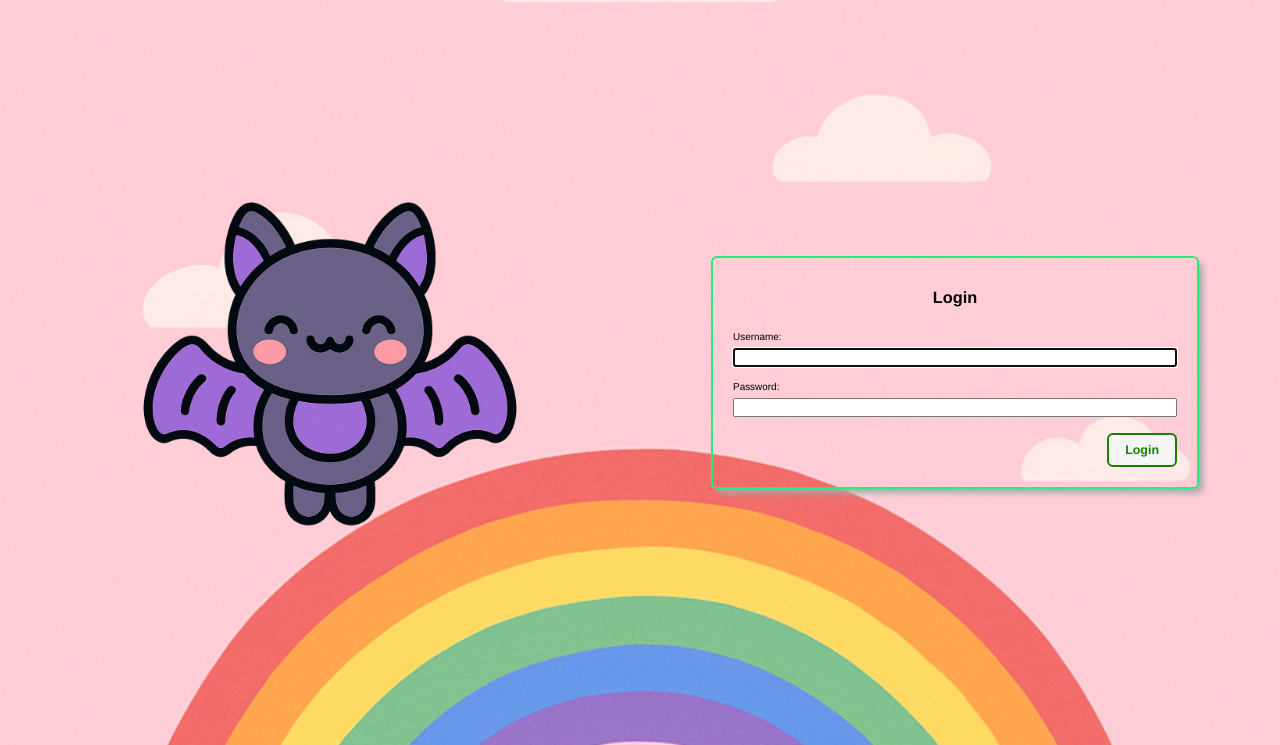
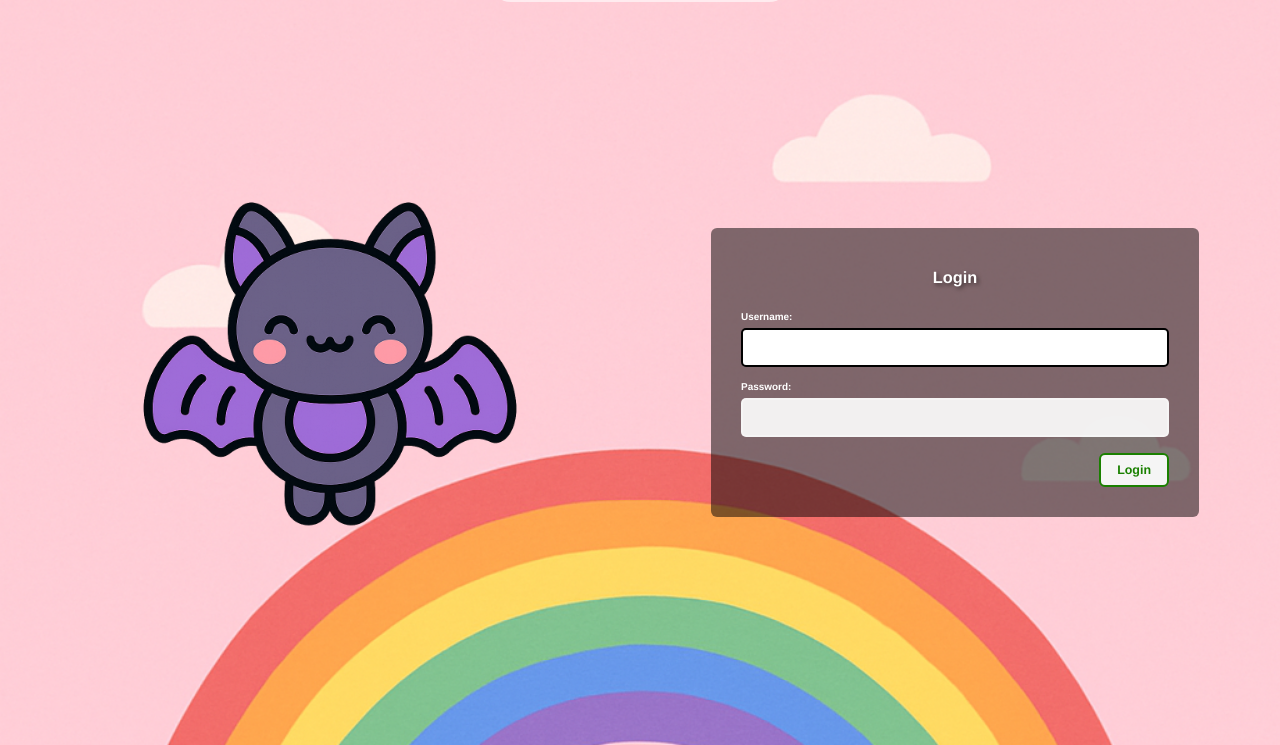
Before and after one commit to morgantstewart/bat-vat, a Django app: page / in a window 1280 px wide. Shown: the part 60-805 px from the top of the page. Run offline with Django 4.2, Linux system fonts and the light colour scheme; some web fonts are replaced.

Commit message:
Added login CSS styling changes and some Heroku compatibility

```diff
--- a/batvat/static/css/home.css
+++ b/batvat/static/css/home.css
@@ -38,11 +38,17 @@ main {
     justify-content: center;
     align-items: center;
     width: 70%;
+    background: rgba(0, 0, 0, 0.5);
+    border-radius: var(--card-border-radius);
+    padding: 30px;
+    box-shadow: var(--card-shadow);
   }
 
   .login h1 {
     font-size: clamp(2.4rem, 2.5vw, 3.6rem);
     margin: 10px 0;
+    color: white;
+    text-shadow: 2px 2px 4px rgba(0, 0, 0, 0.5);
   }
 
   .login > p {
@@ -55,11 +61,25 @@ main {
   .login label {
     font-size: var(--font-reg);
     margin-bottom: 6px;
+    color: white;
+    font-weight: bold;
   }
 
   .login input {
     font-size: var(--font-l);
-    padding: 2px 4px;
+    padding: 12px;
+    border: 2px solid rgba(255, 255, 255, 0.3);
+    border-radius: 5px;
+    background: rgba(255, 255, 255, 0.9);
+    color: black;
+    width: 100%;
+    box-sizing: border-box;
+  }
+
+  .login input:focus {
+    outline: none;
+    border-color: var(--primary-color);
+    background: white;
   }
 
   .login .btn {
@@ -78,10 +98,6 @@ main {
     }
 
     .login {
-      border: var(--borders);
-      padding: 20px;
-      border-radius: var(--card-border-radius);
-      box-shadow: var(--card-box-shadow);
       width: 100%;
     }
 
--- a/requirements.txt
+++ b/requirements.txt
@@ -3,7 +3,3 @@ asgiref==3.9.1
 sqlparse==0.5.3
 psycopg2-binary==2.9.10
 Pillow==10.0.1
-gunicorn==21.2.0
-whitenoise==6.6.0
-dj-database-url==2.1.0
-setuptools==69.0.3
--- a/runtime.txt
+++ /dev/null
@@ -1 +0,0 @@
-python-3.11.9
```
Also changed, not shown: batvat/settings.py (+9 -7 lines), 1 other file.
